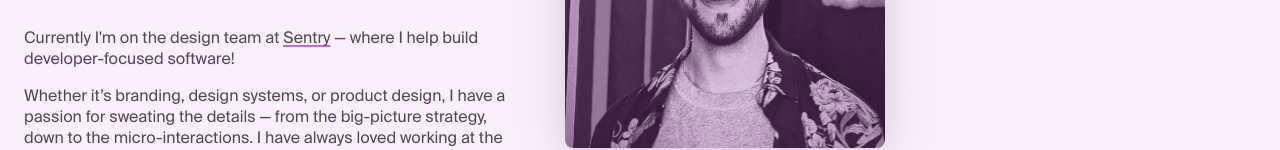
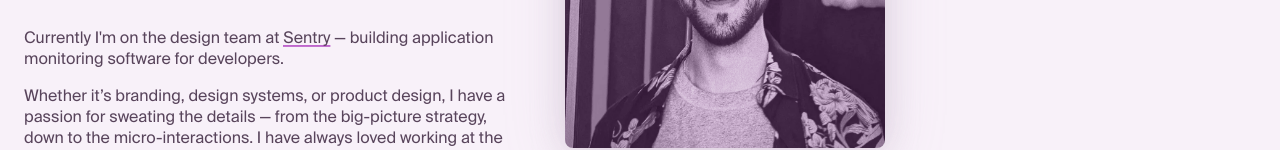
Before and after one commit to itsdangold/dan.gold, an Astro site: page / in a window 1280 px wide. Shown: the part 11326-11476 px from the top of the page. Built offline with nearby package versions, Linux system fonts and the light colour scheme; Astro itself is replaced by a stand-in of ours.

Commit message:
Wording changes

```diff
--- a/src/components/About.astro
+++ b/src/components/About.astro
@@ -1,7 +1,7 @@
 <section class="about" id="about">
   <div class="about-bio">
     <h2>Hey! I’m Dan — a designer-who codes, with 6+ years of experience building brands and products for the web.</h2>
-    <p>Currently I'm on the design team at <a href="https://sentry.io" target="_blank">Sentry</a> — where I help build developer-focused software!</p>
+    <p>Currently I'm on the design team at <a href="https://sentry.io" target="_blank">Sentry</a> — building application monitoring software for developers.</p>
     <p>Whether it’s branding, design systems, or product design, I have a passion for sweating the details — from the big-picture strategy, down to the micro-interactions. I have always loved working at the intersection of design and code, and being able to build things from scratch.</p>
     <p>In my spare time you can find me playing the drums, learning Spanish, and nerding out on well-kerned type!</p>
   </div>
```
